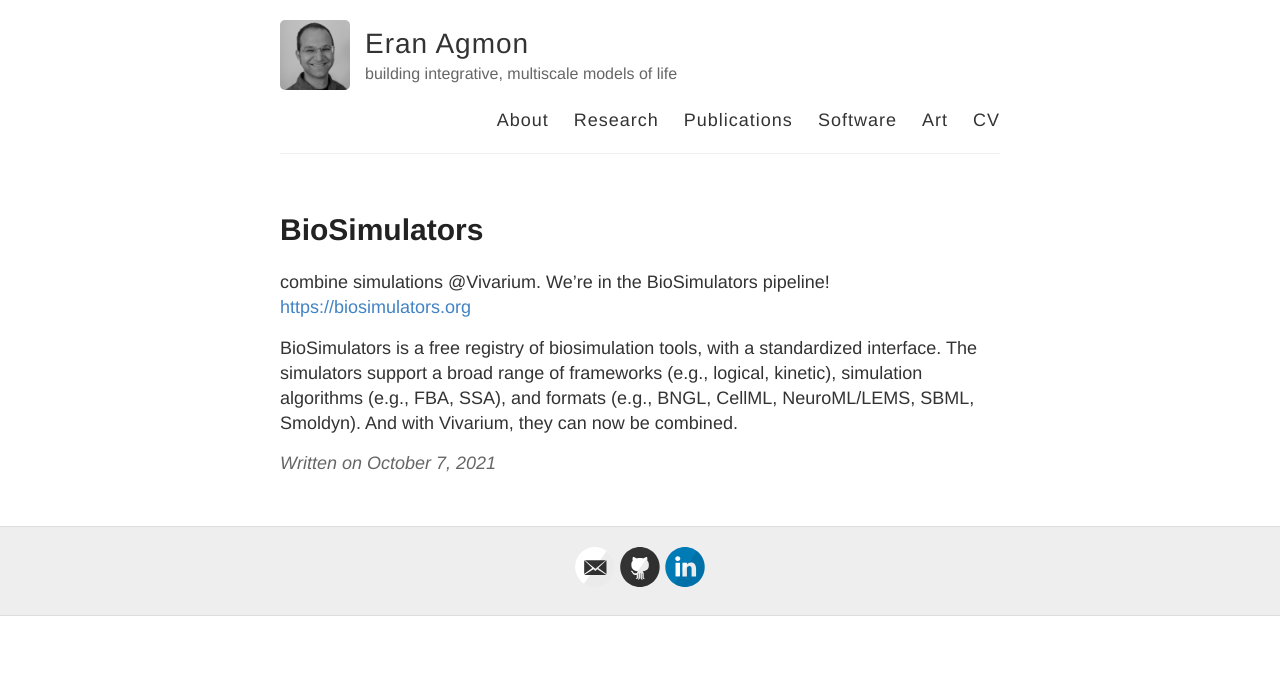
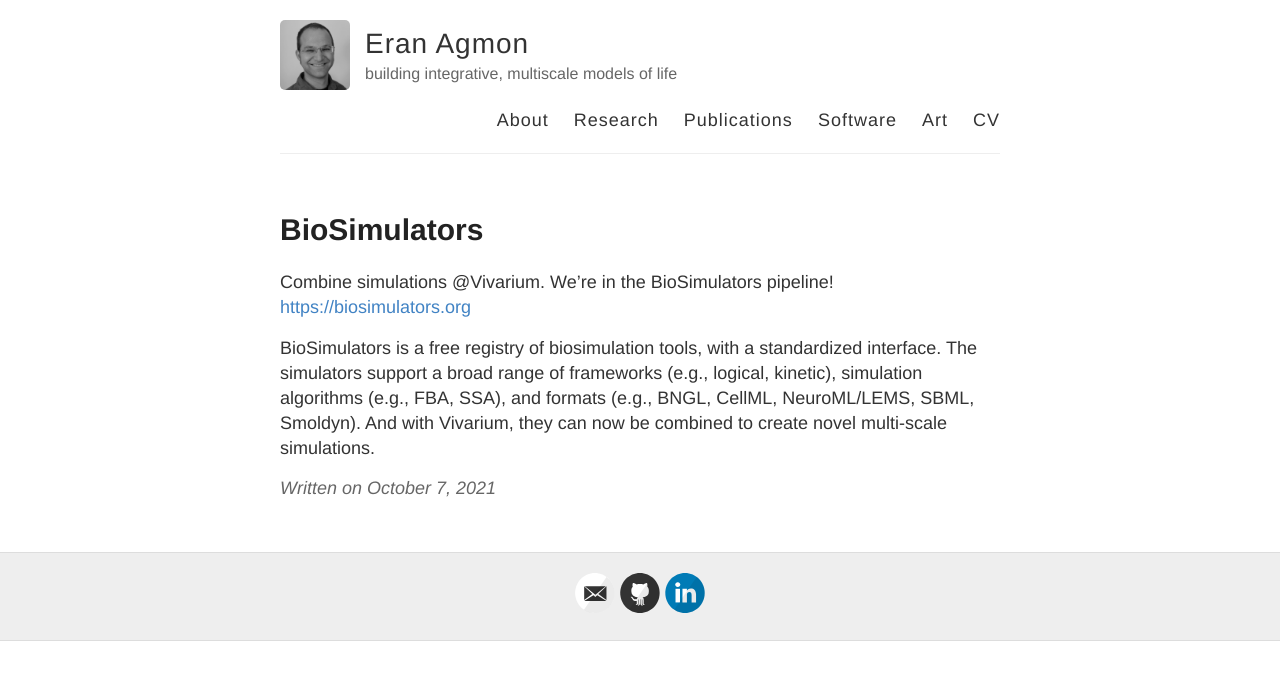
Before and after one commit to eagmon/eagmon.github.io, a Jekyll site: the page built from _posts/2021-10-7-biosimulators.md, in a window 1280 px wide. Shown: the top 680 px of the page. Built offline with Jekyll 4.4.1, drawn with Linux system fonts in a browser that asks for light colours.

Commit message:
tweak posts

```diff
--- a/_posts/2021-10-7-biosimulators.md
+++ b/_posts/2021-10-7-biosimulators.md
@@ -2,11 +2,11 @@
 layout: post
 title: BioSimulators
 ---
-combine simulations @Vivarium. We're in the BioSimulators pipeline!
+Combine simulations @Vivarium. We're in the BioSimulators pipeline!
 [https://biosimulators.org](https://biosimulators.org)
 
 BioSimulators is a free registry of biosimulation tools, with a standardized interface.
 The simulators support a broad range of frameworks
 (e.g., logical, kinetic), simulation algorithms (e.g., FBA, SSA),
 and formats (e.g., BNGL, CellML, NeuroML/LEMS, SBML, Smoldyn).
-And with Vivarium, they can now be combined.
+And with Vivarium, they can now be combined to create novel multi-scale simulations.
```
Also changed, not shown: _posts/2021-10-6-tutorialpage.md (+1 -1 lines).
